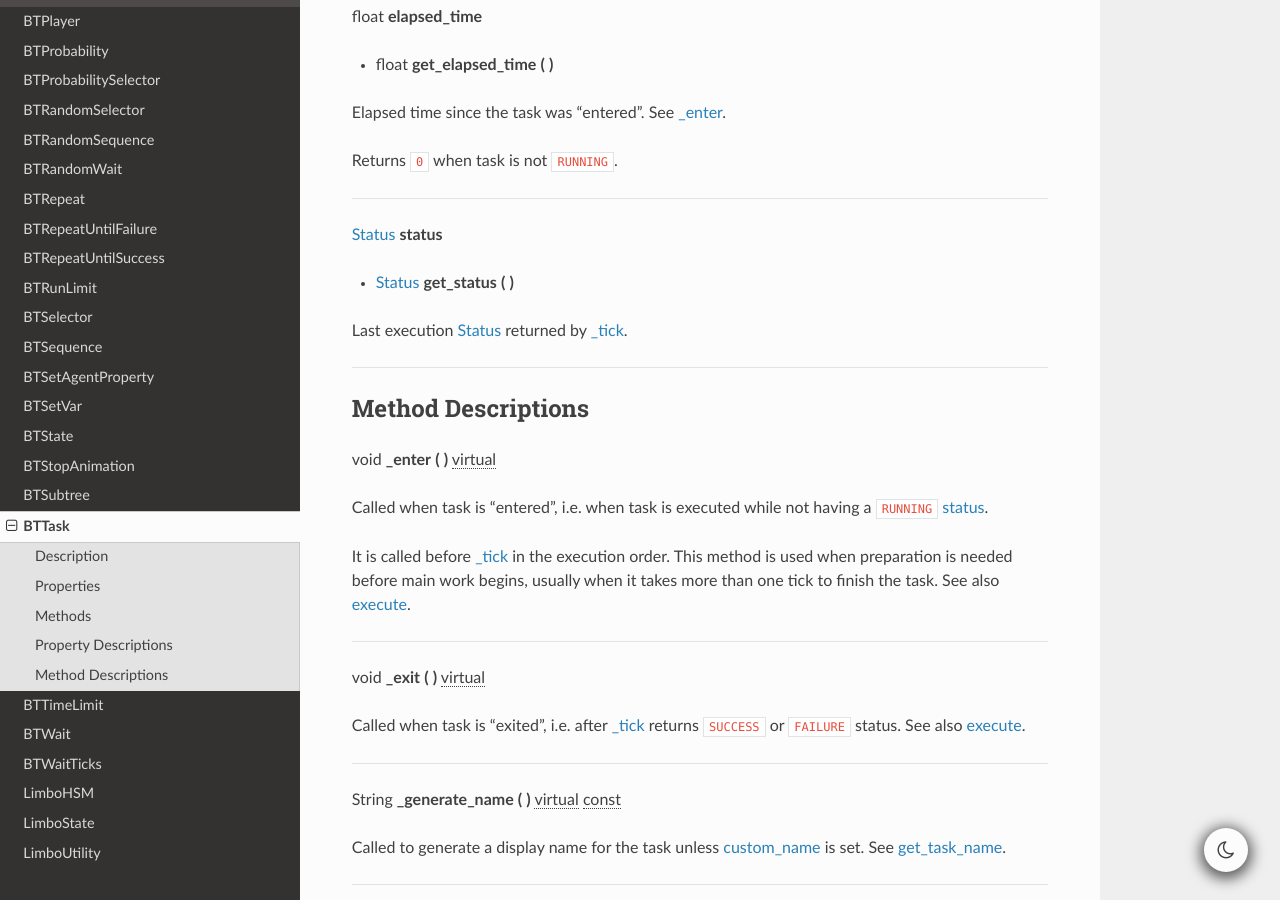
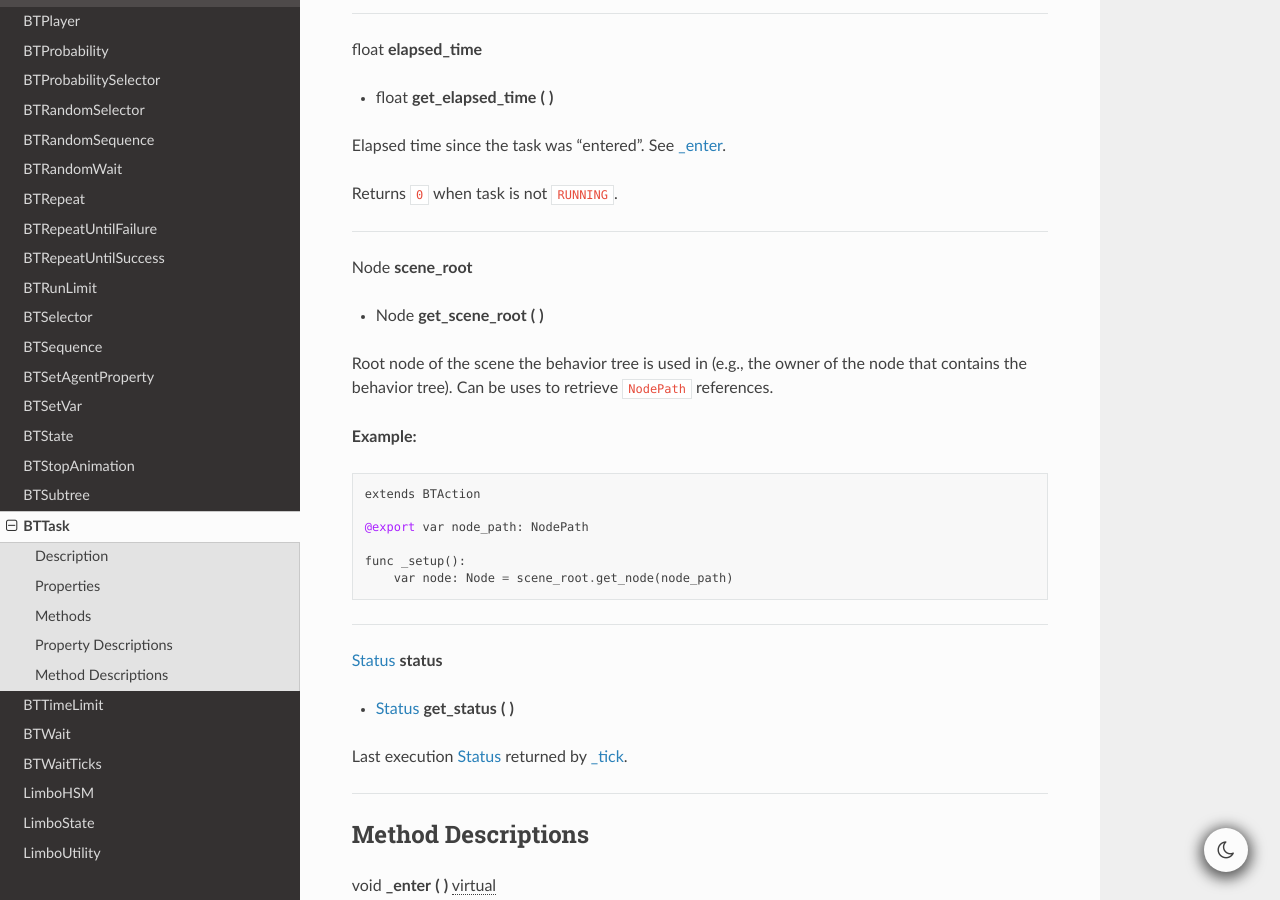
Before and after one commit to limbonaut/limboai, a Sphinx documentation site: the page built from doc/source/classes/class_bttask.rst, in a window 1280 px wide and 900 px high, scrolled down 2610 px. Built offline with Sphinx 7.4.7 and the Read the Docs theme 2.0.0, drawn with Linux system fonts in a browser that asks for light colours; pages that are not in the unit, such as notebooks, are missing from menus; some of the changed text lies outside the part shown.

Commit message:
Doc: Update class docs

```diff
--- a/doc/source/classes/class_bttask.rst
+++ b/doc/source/classes/class_bttask.rst
@@ -46,6 +46,8 @@ Properties
    +-------------------------------------+---------------------------------------------------------+--------+
    | float                               | :ref:`elapsed_time<class_BTTask_property_elapsed_time>` |        |
    +-------------------------------------+---------------------------------------------------------+--------+
+   | Node                                | :ref:`scene_root<class_BTTask_property_scene_root>`     |        |
+   +-------------------------------------+---------------------------------------------------------+--------+
    | :ref:`Status<enum_BT_Status>`       | :ref:`status<class_BTTask_property_status>`             |        |
    +-------------------------------------+---------------------------------------------------------+--------+
 
@@ -57,59 +59,59 @@ Methods
 .. table::
    :widths: auto
 
-   +-------------------------------+---------------------------------------------------------------------------------------------------------------------------+
-   | void                          | :ref:`_enter<class_BTTask_private_method__enter>` **(** **)** |virtual|                                                   |
-   +-------------------------------+---------------------------------------------------------------------------------------------------------------------------+
-   | void                          | :ref:`_exit<class_BTTask_private_method__exit>` **(** **)** |virtual|                                                     |
-   +-------------------------------+---------------------------------------------------------------------------------------------------------------------------+
-   | String                        | :ref:`_generate_name<class_BTTask_private_method__generate_name>` **(** **)** |virtual| |const|                           |
-   +-------------------------------+---------------------------------------------------------------------------------------------------------------------------+
-   | PackedStringArray             | :ref:`_get_configuration_warnings<class_BTTask_private_method__get_configuration_warnings>` **(** **)** |virtual| |const| |
-   +-------------------------------+---------------------------------------------------------------------------------------------------------------------------+
-   | void                          | :ref:`_setup<class_BTTask_private_method__setup>` **(** **)** |virtual|                                                   |
-   +-------------------------------+---------------------------------------------------------------------------------------------------------------------------+
-   | :ref:`Status<enum_BT_Status>` | :ref:`_tick<class_BTTask_private_method__tick>` **(** float delta **)** |virtual|                                         |
-   +-------------------------------+---------------------------------------------------------------------------------------------------------------------------+
-   | void                          | :ref:`abort<class_BTTask_method_abort>` **(** **)**                                                                       |
-   +-------------------------------+---------------------------------------------------------------------------------------------------------------------------+
-   | void                          | :ref:`add_child<class_BTTask_method_add_child>` **(** :ref:`BTTask<class_BTTask>` task **)**                              |
-   +-------------------------------+---------------------------------------------------------------------------------------------------------------------------+
-   | void                          | :ref:`add_child_at_index<class_BTTask_method_add_child_at_index>` **(** :ref:`BTTask<class_BTTask>` task, int idx **)**   |
-   +-------------------------------+---------------------------------------------------------------------------------------------------------------------------+
-   | :ref:`BTTask<class_BTTask>`   | :ref:`clone<class_BTTask_method_clone>` **(** **)** |const|                                                               |
-   +-------------------------------+---------------------------------------------------------------------------------------------------------------------------+
-   | :ref:`Status<enum_BT_Status>` | :ref:`execute<class_BTTask_method_execute>` **(** float delta **)**                                                       |
-   +-------------------------------+---------------------------------------------------------------------------------------------------------------------------+
-   | :ref:`BTTask<class_BTTask>`   | :ref:`get_child<class_BTTask_method_get_child>` **(** int idx **)** |const|                                               |
-   +-------------------------------+---------------------------------------------------------------------------------------------------------------------------+
-   | int                           | :ref:`get_child_count<class_BTTask_method_get_child_count>` **(** **)** |const|                                           |
-   +-------------------------------+---------------------------------------------------------------------------------------------------------------------------+
-   | int                           | :ref:`get_child_count_excluding_comments<class_BTTask_method_get_child_count_excluding_comments>` **(** **)** |const|     |
-   +-------------------------------+---------------------------------------------------------------------------------------------------------------------------+
-   | int                           | :ref:`get_index<class_BTTask_method_get_index>` **(** **)** |const|                                                       |
-   +-------------------------------+---------------------------------------------------------------------------------------------------------------------------+
-   | :ref:`BTTask<class_BTTask>`   | :ref:`get_parent<class_BTTask_method_get_parent>` **(** **)** |const|                                                     |
-   +-------------------------------+---------------------------------------------------------------------------------------------------------------------------+
-   | :ref:`BTTask<class_BTTask>`   | :ref:`get_root<class_BTTask_method_get_root>` **(** **)** |const|                                                         |
-   +-------------------------------+---------------------------------------------------------------------------------------------------------------------------+
-   | String                        | :ref:`get_task_name<class_BTTask_method_get_task_name>` **(** **)**                                                       |
-   +-------------------------------+---------------------------------------------------------------------------------------------------------------------------+
-   | bool                          | :ref:`has_child<class_BTTask_method_has_child>` **(** :ref:`BTTask<class_BTTask>` task **)** |const|                      |
-   +-------------------------------+---------------------------------------------------------------------------------------------------------------------------+
-   | void                          | :ref:`initialize<class_BTTask_method_initialize>` **(** Node agent, :ref:`Blackboard<class_Blackboard>` blackboard **)**  |
-   +-------------------------------+---------------------------------------------------------------------------------------------------------------------------+
-   | bool                          | :ref:`is_descendant_of<class_BTTask_method_is_descendant_of>` **(** :ref:`BTTask<class_BTTask>` task **)** |const|        |
-   +-------------------------------+---------------------------------------------------------------------------------------------------------------------------+
-   | bool                          | :ref:`is_root<class_BTTask_method_is_root>` **(** **)** |const|                                                           |
-   +-------------------------------+---------------------------------------------------------------------------------------------------------------------------+
-   | :ref:`BTTask<class_BTTask>`   | :ref:`next_sibling<class_BTTask_method_next_sibling>` **(** **)** |const|                                                 |
-   +-------------------------------+---------------------------------------------------------------------------------------------------------------------------+
-   | void                          | :ref:`print_tree<class_BTTask_method_print_tree>` **(** int initial_tabs=0 **)**                                          |
-   +-------------------------------+---------------------------------------------------------------------------------------------------------------------------+
-   | void                          | :ref:`remove_child<class_BTTask_method_remove_child>` **(** :ref:`BTTask<class_BTTask>` task **)**                        |
-   +-------------------------------+---------------------------------------------------------------------------------------------------------------------------+
-   | void                          | :ref:`remove_child_at_index<class_BTTask_method_remove_child_at_index>` **(** int idx **)**                               |
-   +-------------------------------+---------------------------------------------------------------------------------------------------------------------------+
+   +-------------------------------+-------------------------------------------------------------------------------------------------------------------------------------------+
+   | void                          | :ref:`_enter<class_BTTask_private_method__enter>` **(** **)** |virtual|                                                                   |
+   +-------------------------------+-------------------------------------------------------------------------------------------------------------------------------------------+
+   | void                          | :ref:`_exit<class_BTTask_private_method__exit>` **(** **)** |virtual|                                                                     |
+   +-------------------------------+-------------------------------------------------------------------------------------------------------------------------------------------+
+   | String                        | :ref:`_generate_name<class_BTTask_private_method__generate_name>` **(** **)** |virtual| |const|                                           |
+   +-------------------------------+-------------------------------------------------------------------------------------------------------------------------------------------+
+   | PackedStringArray             | :ref:`_get_configuration_warnings<class_BTTask_private_method__get_configuration_warnings>` **(** **)** |virtual| |const|                 |
+   +-------------------------------+-------------------------------------------------------------------------------------------------------------------------------------------+
+   | void                          | :ref:`_setup<class_BTTask_private_method__setup>` **(** **)** |virtual|                                                                   |
+   +-------------------------------+-------------------------------------------------------------------------------------------------------------------------------------------+
+   | :ref:`Status<enum_BT_Status>` | :ref:`_tick<class_BTTask_private_method__tick>` **(** float delta **)** |virtual|                                                         |
+   +-------------------------------+-------------------------------------------------------------------------------------------------------------------------------------------+
+   | void                          | :ref:`abort<class_BTTask_method_abort>` **(** **)**                                                                                       |
+   +-------------------------------+-------------------------------------------------------------------------------------------------------------------------------------------+
+   | void                          | :ref:`add_child<class_BTTask_method_add_child>` **(** :ref:`BTTask<class_BTTask>` task **)**                                              |
+   +-------------------------------+-------------------------------------------------------------------------------------------------------------------------------------------+
+   | void                          | :ref:`add_child_at_index<class_BTTask_method_add_child_at_index>` **(** :ref:`BTTask<class_BTTask>` task, int idx **)**                   |
+   +-------------------------------+-------------------------------------------------------------------------------------------------------------------------------------------+
+   | :ref:`BTTask<class_BTTask>`   | :ref:`clone<class_BTTask_method_clone>` **(** **)** |const|                                                                               |
+   +-------------------------------+-------------------------------------------------------------------------------------------------------------------------------------------+
+   | :ref:`Status<enum_BT_Status>` | :ref:`execute<class_BTTask_method_execute>` **(** float delta **)**                                                                       |
+   +-------------------------------+-------------------------------------------------------------------------------------------------------------------------------------------+
+   | :ref:`BTTask<class_BTTask>`   | :ref:`get_child<class_BTTask_method_get_child>` **(** int idx **)** |const|                                                               |
+   +-------------------------------+-------------------------------------------------------------------------------------------------------------------------------------------+
+   | int                           | :ref:`get_child_count<class_BTTask_method_get_child_count>` **(** **)** |const|                                                           |
+   +-------------------------------+-------------------------------------------------------------------------------------------------------------------------------------------+
+   | int                           | :ref:`get_child_count_excluding_comments<class_BTTask_method_get_child_count_excluding_comments>` **(** **)** |const|                     |
+   +-------------------------------+-------------------------------------------------------------------------------------------------------------------------------------------+
+   | int                           | :ref:`get_index<class_BTTask_method_get_index>` **(** **)** |const|                                                                       |
+   +-------------------------------+-------------------------------------------------------------------------------------------------------------------------------------------+
+   | :ref:`BTTask<class_BTTask>`   | :ref:`get_parent<class_BTTask_method_get_parent>` **(** **)** |const|                                                                     |
+   +-------------------------------+-------------------------------------------------------------------------------------------------------------------------------------------+
+   | :ref:`BTTask<class_BTTask>`   | :ref:`get_root<class_BTTask_method_get_root>` **(** **)** |const|                                                                         |
+   +-------------------------------+-------------------------------------------------------------------------------------------------------------------------------------------+
+   | String                        | :ref:`get_task_name<class_BTTask_method_get_task_name>` **(** **)**                                                                       |
+   +-------------------------------+-------------------------------------------------------------------------------------------------------------------------------------------+
+   | bool                          | :ref:`has_child<class_BTTask_method_has_child>` **(** :ref:`BTTask<class_BTTask>` task **)** |const|                                      |
+   +-------------------------------+-------------------------------------------------------------------------------------------------------------------------------------------+
+   | void                          | :ref:`initialize<class_BTTask_method_initialize>` **(** Node agent, :ref:`Blackboard<class_Blackboard>` blackboard, Node scene_root **)** |
+   +-------------------------------+-------------------------------------------------------------------------------------------------------------------------------------------+
+   | bool                          | :ref:`is_descendant_of<class_BTTask_method_is_descendant_of>` **(** :ref:`BTTask<class_BTTask>` task **)** |const|                        |
+   +-------------------------------+-------------------------------------------------------------------------------------------------------------------------------------------+
+   | bool                          | :ref:`is_root<class_BTTask_method_is_root>` **(** **)** |const|                                                                           |
+   +-------------------------------+-------------------------------------------------------------------------------------------------------------------------------------------+
+   | :ref:`BTTask<class_BTTask>`   | :ref:`next_sibling<class_BTTask_method_next_sibling>` **(** **)** |const|                                                                 |
+   +-------------------------------+-------------------------------------------------------------------------------------------------------------------------------------------+
+   | void                          | :ref:`print_tree<class_BTTask_method_print_tree>` **(** int initial_tabs=0 **)**                                                          |
+   +-------------------------------+-------------------------------------------------------------------------------------------------------------------------------------------+
+   | void                          | :ref:`remove_child<class_BTTask_method_remove_child>` **(** :ref:`BTTask<class_BTTask>` task **)**                                        |
+   +-------------------------------+-------------------------------------------------------------------------------------------------------------------------------------------+
+   | void                          | :ref:`remove_child_at_index<class_BTTask_method_remove_child_at_index>` **(** int idx **)**                                               |
+   +-------------------------------+-------------------------------------------------------------------------------------------------------------------------------------------+
 
 .. rst-class:: classref-section-separator
 
@@ -185,6 +187,33 @@ float **elapsed_time**
 Elapsed time since the task was "entered". See :ref:`_enter<class_BTTask_private_method__enter>`.
 
 Returns ``0`` when task is not ``RUNNING``.
+
+.. rst-class:: classref-item-separator
+
+----
+
+.. _class_BTTask_property_scene_root:
+
+.. rst-class:: classref-property
+
+Node **scene_root**
+
+.. rst-class:: classref-property-setget
+
+- Node **get_scene_root** **(** **)**
+
+Root node of the scene the behavior tree is used in (e.g., the owner of the node that contains the behavior tree). Can be uses to retrieve ``NodePath`` references.
+
+\ **Example:**\
+
+::
+
+    extends BTAction
+
+    @export var node_path: NodePath
+
+    func _setup():
+        var node: Node = scene_root.get_node(node_path)
 
 .. rst-class:: classref-item-separator
 
@@ -457,11 +486,11 @@ Returns ``true`` if ``task`` is a child of this task.
 
 .. rst-class:: classref-method
 
-void **initialize** **(** Node agent, :ref:`Blackboard<class_Blackboard>` blackboard **)**
+void **initialize** **(** Node agent, :ref:`Blackboard<class_Blackboard>` blackboard, Node scene_root **)**
 
 Initilizes the task. Assigns :ref:`agent<class_BTTask_property_agent>` and :ref:`blackboard<class_BTTask_property_blackboard>`, and calls :ref:`_setup<class_BTTask_private_method__setup>` for the task and its children.
 
-The method is called recursively for each child task.
+The method is called recursively for each child task. ``scene_root`` should be the root node of the scene the behavior tree is used in (e.g., the owner of the node that contains the behavior tree).
 
 .. rst-class:: classref-item-separator
 
```
Also changed, not shown: doc/source/classes/class_bbparam.rst (+6 -6 lines), doc/source/classes/class_behaviortree.rst (+13 -13 lines), doc/source/classes/class_blackboard.rst (+23 -23 lines), doc/source/classes/class_btplayer.rst (+32 -13 lines), 5 other files.
